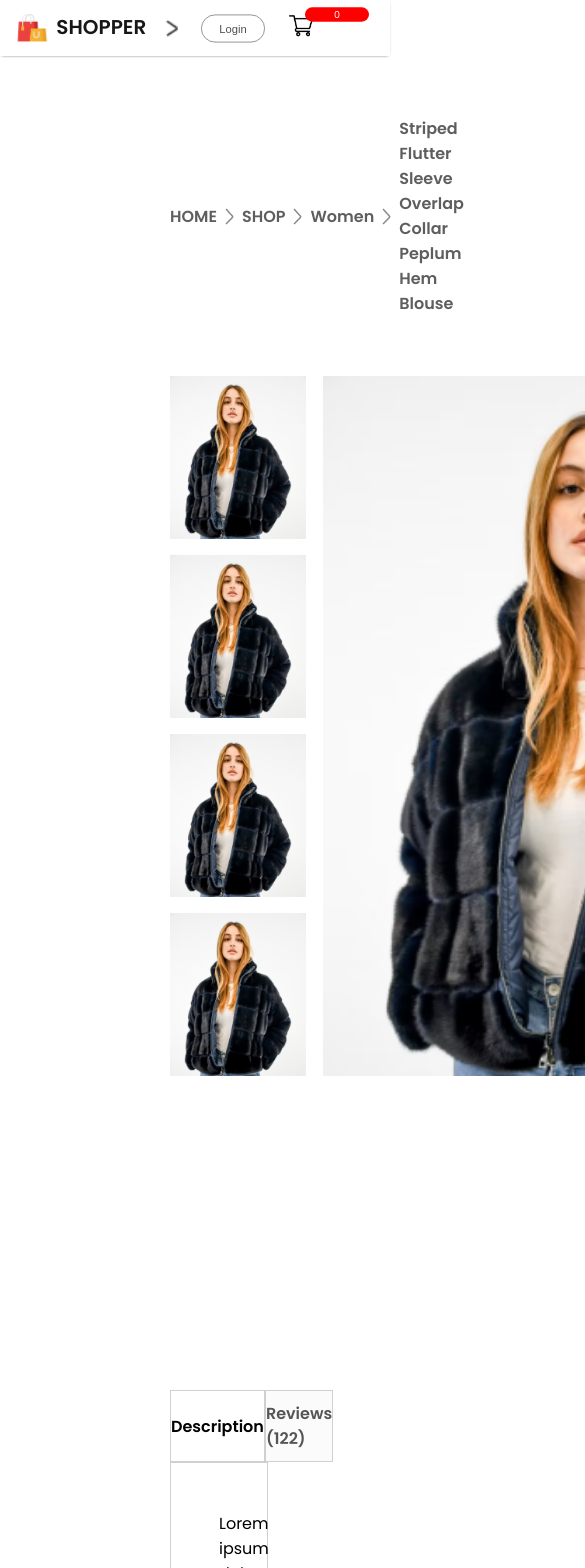
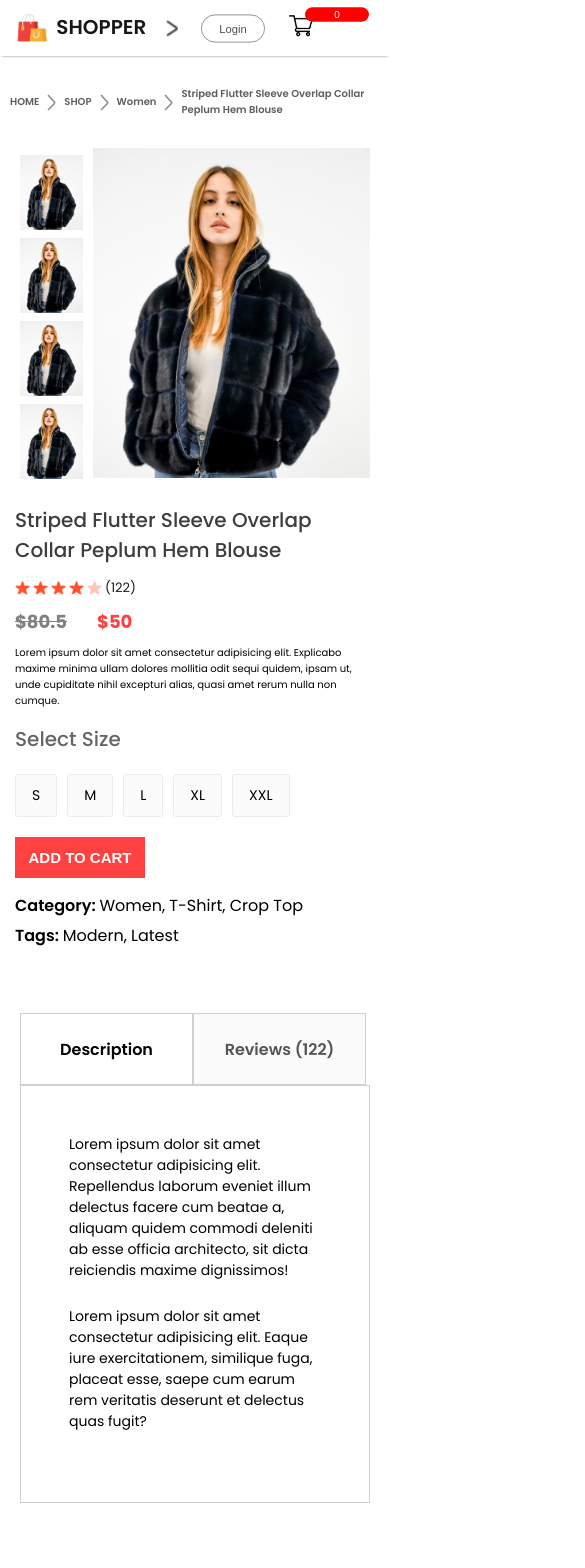
Before and after one commit to StellaCea/frontend, a React (Create React App) app: page /product/1 in a window 390 px wide. Shown: the top 1568 px of the page, 585 px wide, since content can reach past the window. Built offline with nearby package versions, Linux system fonts and the light colour scheme.

Commit message:
made components responsive

```diff
--- a/src/Components/Breadcrums/Breadcrum.css
+++ b/src/Components/Breadcrums/Breadcrum.css
@@ -8,3 +8,26 @@
     margin: 60px 170px;
     text-transform: capitalize;
 }
+@media (max-width: 1280px){
+    .breadcrum{
+        margin: 30px 50px;
+        font-size: 14px;
+    }
+}
+@media (max-width: 1024px) {
+    .breadcrum {
+        margin: 30px 30px;
+        font-size: 13px;
+    }
+}
+@media (max-width: 800px) {
+    .breadcrum {
+        margin: 30px 10px;
+        font-size: 12px;
+    }
+}
+@media (max-width: 500px) {
+    .breadcrum {
+        font-size: 10px;
+    }
+}
--- a/src/Components/CartItems/CartItems.css
+++ b/src/Components/CartItems/CartItems.css
@@ -93,3 +93,58 @@
     color: white;
     cursor: pointer;
 }
+@media (max-width:1280px) {
+    .cartitems{
+        margin: 60px 50px;
+    }
+    .cartitems-format-main{
+        grid-template-columns: 0.5fr 3fr 0.5fr 0.5fr 0.5fr 0.5fr;
+        gap: 20px;
+        padding: 15px 0px;
+        font-size: 15px;
+    }
+    .carticon-product-icon{
+        height: 50px;
+    }
+    .cartitems-remove-icon{
+        margin: auto;
+    }
+    .cartitems-quantity{
+        width: 40px;
+        height: 30px;
+    }
+    .cartitems-down{
+        margin: 80px 0px;
+        flex-direction: column;
+        gap: 80px;
+    }
+    .cartitems-total{
+        margin: 0;
+    }
+    .cartitems-total button{
+        max-width: 200px;
+        height: 45px;
+        font-size: 13px;
+    }
+    .cartitems-promobox{
+        width: auto;
+        max-width: 500px;
+    }
+    .cartitems-promobox input{
+        width: 100%;
+    }
+    .cartitems-promobox button{
+        width: 120px;
+        margin-left: -125px;
+    }
+}
+@media (max-width: 500px) {
+    .cartitems-format-main{
+        display: none;
+        grid-template-columns: 0.5fr 3fr 0.5fr;
+        gap: 10px;
+    }
+    .cartitems-format{
+        display: grid;
+    }
+}
--- a/src/Components/DescriptionBox/DescriptionBox.css
+++ b/src/Components/DescriptionBox/DescriptionBox.css
@@ -25,5 +25,17 @@
     border: 1px solid #d0d0d0;
     padding: 48px;
     padding-bottom: 70px;
-
 }
+@media (max-width:1280px) {
+    .descriptionbox {
+        margin: 60px;
+    }
+}
+@media (max-width:800px) {
+    .descriptionbox {
+        margin: 60px 20px;
+    }
+    .descriptionbox-description{
+        font-size: 14px;
+    }
+}
--- a/src/Components/ProductDisplay/ProductDisplay.css
+++ b/src/Components/ProductDisplay/ProductDisplay.css
@@ -86,3 +86,201 @@
 .productdisplay-right-category span{
     font-weight: 600;
 }
+@media (max-width:1280px) {
+    .productdisplay{
+        margin: 0px 60px;
+    }
+    .productdisplay-left{
+        gap: 10px;
+    }
+    .productdisplay-img-list{
+        gap: 10px;
+    }
+    .productdisplay-img-list img{
+        height: 120px;
+    }
+    .productdisplay-main-img{
+        width: auto;
+        height: 510px;
+    }
+    .productdisplay-right{
+        margin: 0px 30px;
+    }
+    .productdisplay-right h1{
+        font-size: 22px;
+    }
+    .productdisplay-right-stars{
+        gap: 3px;
+        font-size: 13px;
+    }
+    .productdisplay-right-prices{
+        margin: 10px 0px;
+        font-size: 18px;
+    }
+    .productdisplay-right-description{
+        font-size: 13px;
+    }
+    .productdisplay-right-size h1{
+        margin-top: 20px;
+        font-size: 20px;
+    }
+    .productdisplay-right-sizes div{
+        padding: 14px 20px;
+    }
+    .productdisplay-right button{
+        width: 150px;
+        padding: 15px 0px;
+        margin-bottom: 20px;
+    }
+    .productdisplay-right-category{
+        margin-top: 5px;
+        font-size: 14px;
+    }
+
+}
+
+@media (max-width:1024px) {
+    .productdisplay {
+        margin: 0px 30px;
+    }
+
+    .productdisplay-left {
+        gap: 5px;
+    }
+
+    .productdisplay-img-list img {
+        height: 80px;
+    }
+
+    .productdisplay-main-img {
+        height: 350px;
+    }
+
+    .productdisplay-right h1 {
+        font-size: 18px;
+    }
+
+    .productdisplay-right-stars img {
+        width: 15px;
+    }
+
+    .productdisplay-right-description {
+        font-size: 12px;
+    }
+    .productdisplay-right-sizes {
+        margin-top: 10px 0px;
+    }
+    .productdisplay-right-sizes div {
+        padding: 10px 16px;
+        font-size: 12px;
+    }
+    .productdisplay-right button {
+        width: 120px;
+        padding: 10px 0px;
+        margin-bottom: 10px;
+        font-size: 14px;
+    }
+    .productdisplay-right-category {
+        font-size: 12px;
+    }
+}
+
+@media (max-width:800px) {
+    .productdisplay {
+        margin: 0px 10px;
+    }
+
+    .productdisplay-left {
+        gap: 0px;
+        flex-direction: column-reverse;
+        align-items: center;
+    }
+    .productdisplay-img-list{
+        flex-direction: row;
+        gap: 6px;
+    }
+
+    .productdisplay-img-list img {
+        height: 70px;
+    }
+
+    .productdisplay-main-img {
+        height: 300px;
+    }
+
+    .productdisplay-right h1 {
+        font-size: 14px;
+    }
+
+    .productdisplay-right-stars img {
+        width: 13px;
+    }
+    .productdisplay-right-description {
+        font-size: 10px;
+    }
+    .productdisplay-right-size h1{
+        margin-top: 10px 0px;
+    }
+    .productdisplay-right-sizes {
+        margin-top: 10px;
+        gap: 5px;
+    }
+    .productdisplay-right-sizes div {
+        padding: 4px 11px;
+    }
+    .productdisplay-right button {
+        width: 100px;
+        font-size: 12px;
+    }
+    .productdisplay-right-category {
+        font-size: 10px;
+    }
+}
+@media (max-width: 500px) {
+    .productdisplay{
+        flex-direction: column;
+    }
+    .productdisplay-left{
+        gap: 10px;
+        flex-direction: row;
+        margin: auto;
+    }
+    .productdisplay-img-list{
+        flex-direction: column;
+        gap: 8px;
+    }
+    .productdisplay-img-list img{
+        height: 75px;
+    }
+    .productdisplay-main-img{
+        height: 330px;
+    }
+    .productdisplay-right{
+        margin: 5px;
+    }
+    .productdisplay-right h1{
+        margin-top: 15px;
+        font-size: 20px;
+        font-weight: 500;
+    }
+    .productdisplay-right-stars img{
+        width: 15px;
+    }
+    .productdisplay-right-sizes{
+        gap: 10px;
+        margin: 20px 0px;
+    }
+    .productdisplay-right-sizes div{
+        padding: 10px 16px;
+        font-size: 14px;
+    }
+    .productdisplay-right button{
+        width: 130px;
+        font-size: 15px;
+        padding: 12px 0px;
+    }
+    .productdisplay-right-category {
+        font-size: 16px;
+    }
+
+}
--- a/src/Components/RelatedProducts/RelatedProducts.css
+++ b/src/Components/RelatedProducts/RelatedProducts.css
@@ -21,3 +21,73 @@
     display: flex;
     gap: 20px;
 }
+@media (max-width:1280px) {
+    .relatedproducts {
+        height: 70vh;
+    }
+
+    .relatedproducts h1 {
+        font-size: 40px;
+    }
+
+    .relatedproducts hr {
+        width: 160px;
+        height: 4px;
+    }
+
+    .relatedproducts-item {
+        gap: 20px;
+        margin-top: 30px;
+    }
+}
+
+@media (max-width:1024px) {
+    .relatedproducts {
+        height: 60vh;
+    }
+
+    .relatedproducts h1 {
+        font-size: 30px;
+    }
+
+    .relatedproducts hr {
+        width: 120px;
+        height: 3px;
+    }
+
+    .relatedproducts-item {
+        gap: 15px;
+        margin-top: 20px;
+    }
+}
+
+@media (max-width:800px) {
+    .relatedproducts {
+        height: 50vh;
+        gap: 6px;
+    }
+
+    .relatedproducts h1 {
+        font-size: 20px;
+    }
+
+    .relatedproducts hr {
+        width: 100px;
+    }
+
+    .relatedproducts-item {
+        gap: 5px;
+    }
+}
+
+@media (max-width:500px) {
+    .relatedproducts {
+        height: 90vh;
+    }
+
+    .relatedproducts-item {
+        display: grid;
+        grid-template-columns: 1fr 1fr;
+        gap: 20px;
+    }
+}
```
